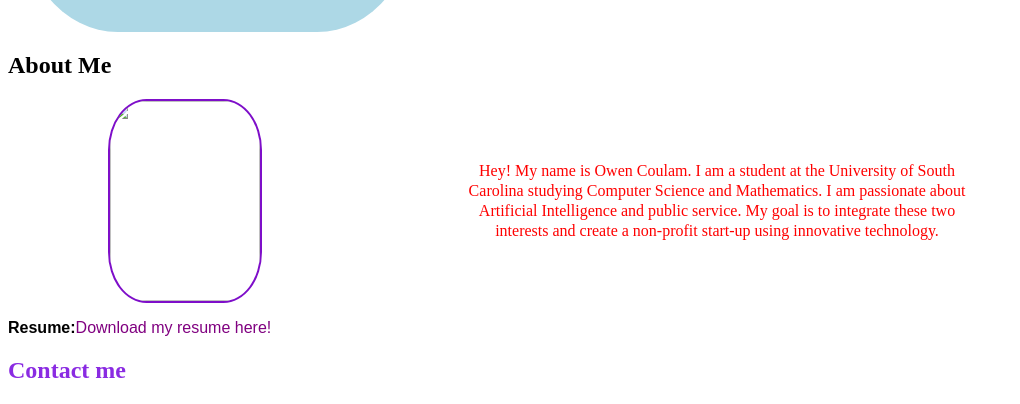
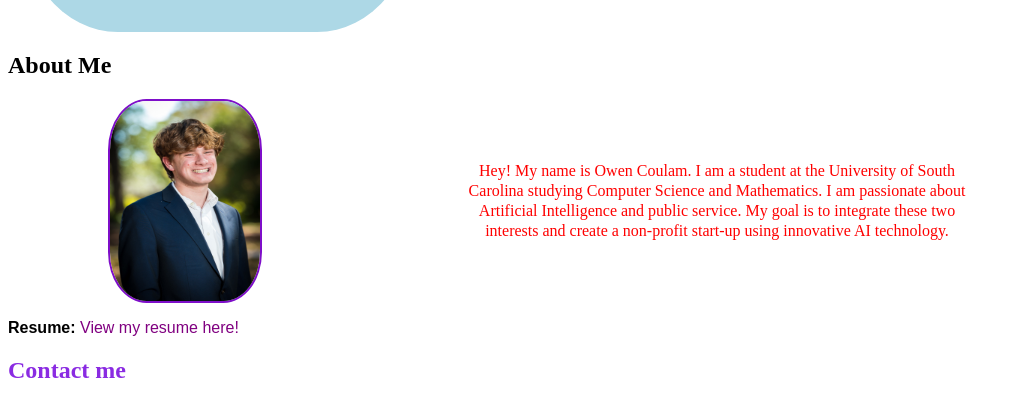
Before and after one commit to ocoulam/ocoulam.github.io, a plain HTML site: page index.html in a window 1280 px wide. Shown: the part 2257-2661 px from the top of the page, without its empty margins (0-1020 px from the left). Drawn offline with Linux system fonts and the light colour scheme.

Commit message:
Final final fix (website should be working now)

```diff
--- a/index.html
+++ b/index.html
@@ -51,17 +51,17 @@
         <!-- About Me -->
         <h2> About Me </h2>
         <div class="about">
-            <img src="images/profile_image.jpg">
+            <img src="images/OBC_headshot.jpg">
             <p>
             Hey! My name is Owen Coulam. I am a student at the University of
             South Carolina studying Computer Science and Mathematics. I am passionate
             about Artificial Intelligence and public service. My goal is to integrate these
-            two interests and create a non-profit start-up using innovative technology.
+            two interests and create a non-profit start-up using innovative AI technology.
             </p>
         </div>
 
         <div class = "skills">
-            <p><b>Resume:</b><a href="files/FLPS_OBCResume.pdf">Download my resume here!</a></p>
+            <p><b>Resume: </b><a href="files/FLPS_OBCResume.pdf">View my resume here!</a></p>
         </div>
 
     </div>
```
Also changed, not shown: images/OBC_headshot.jpg (added).
